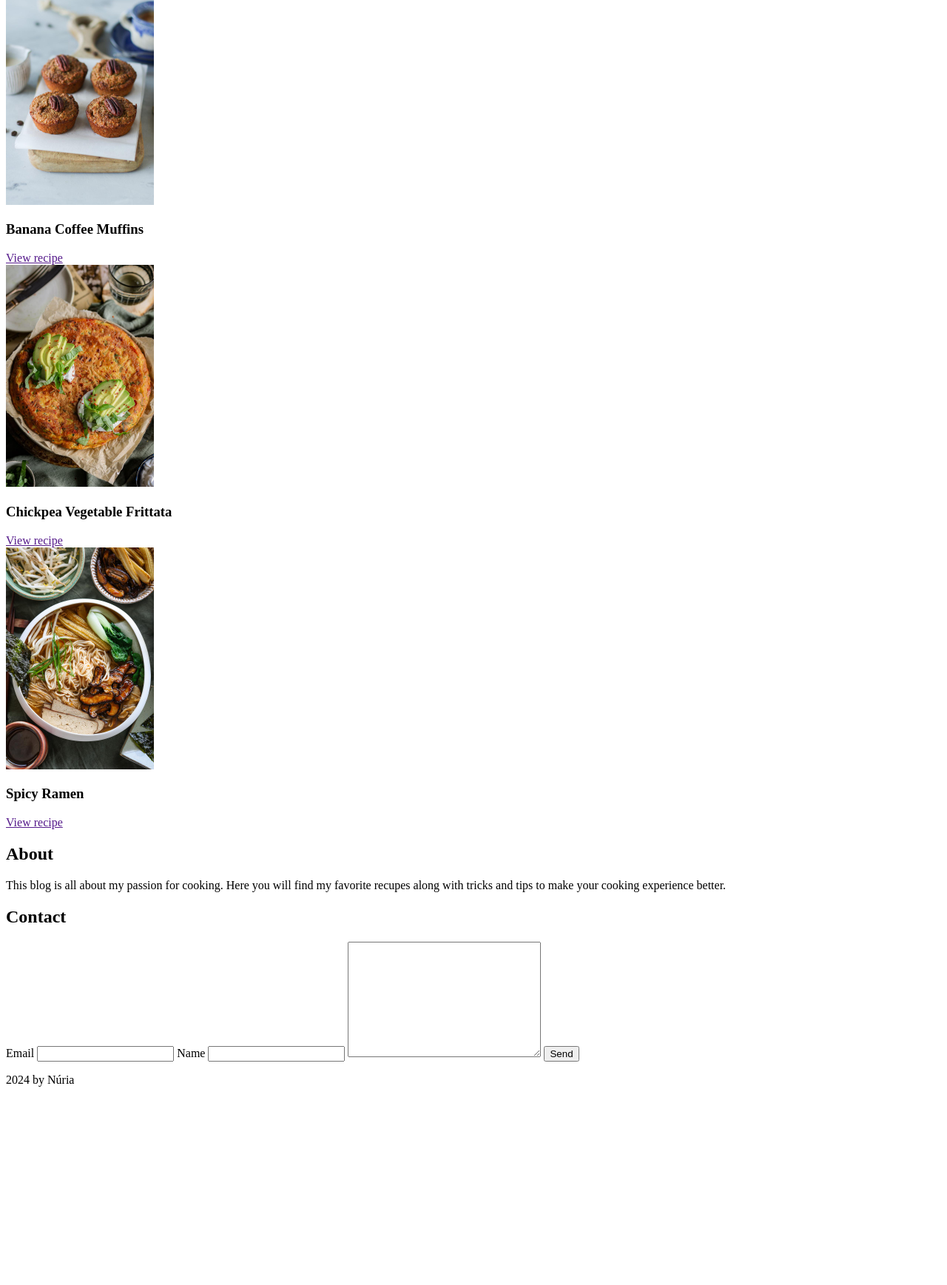
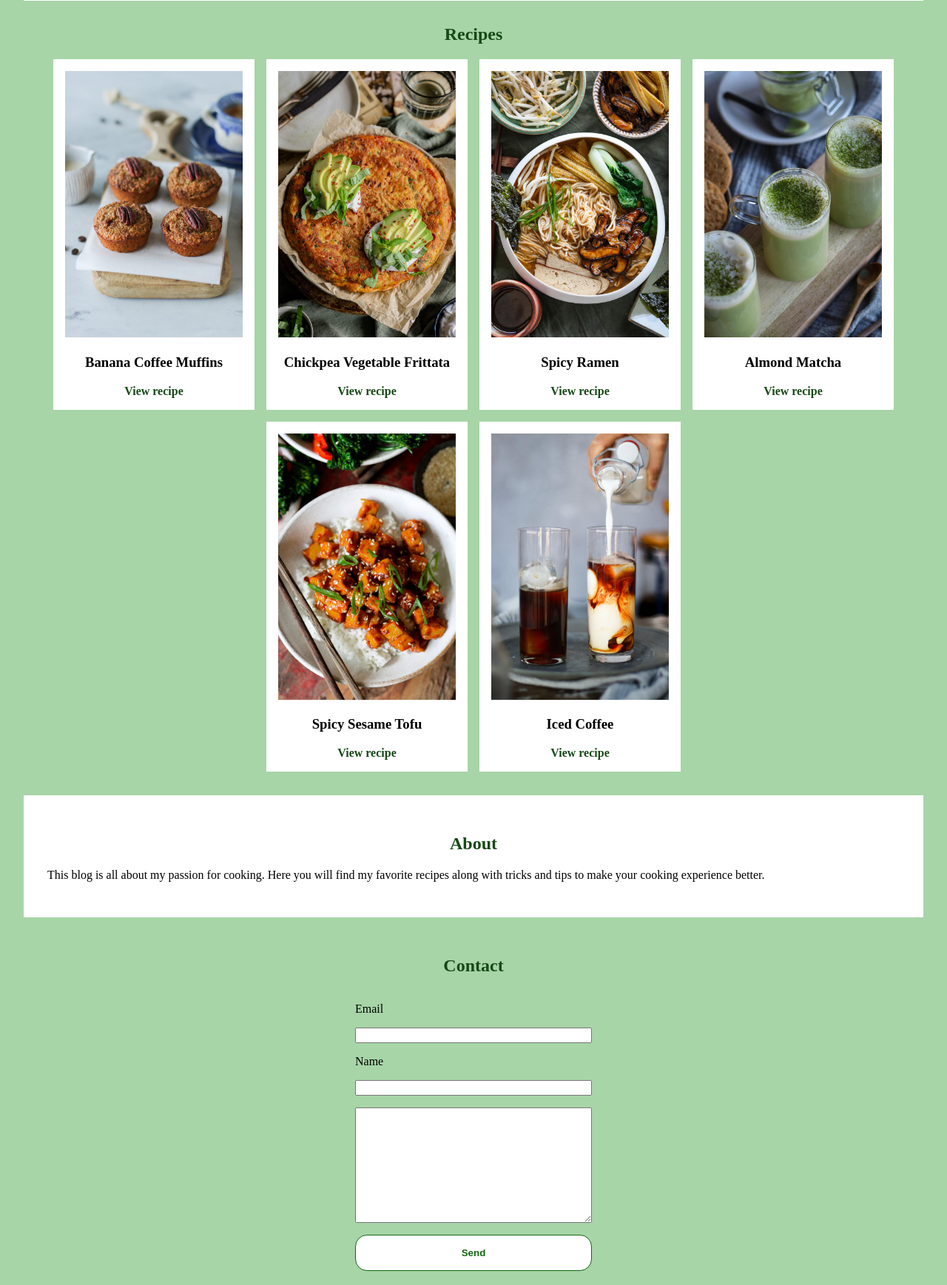
Before and after one commit to ncodena/dpd_10, a plain HTML site: page index.html in a window 1280 px wide. Shown: the part 242-1979 px from the top of the page at 74% size. Before the commit the page ends 1727 px from the top, so only its background shows below. Drawn offline with Linux system fonts and the light colour scheme.

Commit message:
adding css file

```diff
--- a/index.html
+++ b/index.html
@@ -4,20 +4,22 @@
     <meta charset="UTF-8" />
     <meta name="viewport" content="width=device-width, initial-scale=1.0" />
     <title>Núria's Recipes Blog</title>
+    <link rel="stylesheet" href="styles.css" />
   </head>
   <body>
     <header>
-      <h1>Núria's Recipes Blog</h1>
+      <h1 class="header" id="mainHeading">Núria's Recipes Blog</h1>
       <nav>
         <ul>
-          <li><a href="#recipes">Recipes</a></li>
-          <li><a href="#about">About</a></li>
-          <li><a href="#contact">Contact</a></li>
+          <li><a class="link" href="#recipes">Recipes</a></li>
+          <li><a class="link" href="#about">About</a></li>
+          <li><a class="link" href="#contact">Contact</a></li>
           <li>
             <a
               href="https://www.wbscodingschool.com/"
               title="WBS Coding School"
               target="_blank"
+              class="link"
               >WBS</a
             >
           </li>
@@ -26,49 +28,63 @@
     </header>
     <main>
       <section id="recipes">
-        <h2>Recipes</h2>
+        <h2 class="header">Recipes</h2>
+        <div class="recipesContainer">
           <article>
             <img
               src="./images/muffins.jpg"
               alt="Banana muffins"
               title="Banana muffins"
-            width="200"
             />
             <h3>Banana Coffee Muffins</h3>
             <a href="">View recipe</a>
           </article>
 
           <article>
-          <img
-            src="./images/frittata.jpg"
-            alt="frittata"
-            title="frittata"
-            width="200"
-          />
+            <img src="./images/frittata.jpg" alt="frittata" title="frittata" />
             <h3>Chickpea Vegetable Frittata</h3>
             <a href="">View recipe</a>
           </article>
 
           <article>
-          <img src="./images/ramen.jpg" alt="ramen" title="ramen" width="200" />
+            <img src="./images/ramen.jpg" alt="ramen" title="ramen" />
             <h3>Spicy Ramen</h3>
             <a href="">View recipe</a>
           </article>
+
+          <article>
+            <img src="./images/matcha.jpg" alt="matcha" title="matcha" />
+            <h3>Almond Matcha</h3>
+            <a href="">View recipe</a>
+          </article>
+
+          <article>
+            <img src="./images/tofu.jpg" alt="tofu" title="tofu" />
+            <h3>Spicy Sesame Tofu</h3>
+            <a href="">View recipe</a>
+          </article>
+
+          <article>
+            <img src="./images/coffee.jpg" alt="coffee" title="coffee" />
+            <h3>Iced Coffee</h3>
+            <a href="">View recipe</a>
+          </article>
+        </div>
       </section>
 
       <section id="about">
-        <h2>About</h2>
+        <h2 class="header">About</h2>
         <p>
           This blog is all about my passion for cooking.
           <span>
-            Here you will find my favorite recupes along with tricks and tips to
+            Here you will find my favorite recipes along with tricks and tips to
             make your cooking experience better.
           </span>
         </p>
       </section>
 
       <section id="contact">
-        <h2>Contact</h2>
+        <h2 class="header">Contact</h2>
         <form action="#" method="POST">
           <label for="email">Email</label>
           <input type="email" name="email" id="email" required />
@@ -81,8 +97,6 @@
         </form>
       </section>
     </main>
-    <footer>
-      <p>2024 by Núria</p>
-    </footer>
+    <footer>2024 by Núria</footer>
   </body>
 </html>
--- /dev/null
+++ b/styles.css
@@ -0,0 +1,121 @@
+body {
+  background-color: rgb(167, 213, 167);
+  margin: 0;
+}
+
+html {
+  font-size: 16px;
+}
+
+.header {
+  color: rgb(23, 72, 23);
+  text-align: center;
+}
+
+#mainHeading {
+  font-size: 3rem;
+  text-align: center;
+}
+
+li {
+  list-style: none;
+}
+
+.link {
+  color: black;
+}
+
+a {
+  text-decoration: none;
+  font-weight: bold;
+}
+
+.link:hover {
+  color: white;
+}
+
+article > a {
+  color: rgb(23, 72, 23);
+}
+
+nav {
+  background-color: rgb(23, 72, 23);
+  padding: 2rem;
+  border: 5px solid white;
+  margin: 2rem;
+}
+
+section {
+  margin: 2rem;
+}
+
+section#about {
+  background-color: white;
+  padding: 2rem;
+}
+
+section#contact {
+  display: flex;
+  flex-direction: column;
+  align-items: center;
+}
+
+ul {
+  padding: 0;
+  display: flex;
+  justify-content: center;
+  gap: 2rem;
+  flex-wrap: wrap;
+}
+
+.recipesContainer {
+  display: flex;
+  flex-wrap: wrap;
+  justify-content: center;
+  gap: 1rem;
+}
+
+article {
+  background-color: white;
+  padding: 1rem;
+  text-align: center;
+  flex: 1 1 15rem;
+  max-width: 15rem;
+}
+
+article > img {
+  width: 100%;
+  height: auto;
+}
+
+form {
+  display: flex;
+  flex-direction: column; /* Stacks the flex items vertically */
+  gap: 1rem;
+  width: 20rem;
+  padding: 1rem;
+}
+
+button {
+  background-color: white;
+  color: rgb(17, 101, 17);
+  padding: 1rem;
+  border: 0.1rem solid rgb(17, 101, 17);
+  border-radius: 1rem;
+  cursor: pointer;
+  transition: background-color 0.3s;
+  font-weight: bold;
+}
+
+button:hover {
+  background-color: rgb(17, 101, 17);
+  color: white;
+}
+
+footer {
+  background-color: rgb(129, 179, 129);
+  padding: 1rem;
+  font-weight: bold;
+  color: rgb(17, 101, 17);
+  text-align: center;
+}
```
Lines whose indentation alone changed are shown as unchanged.
